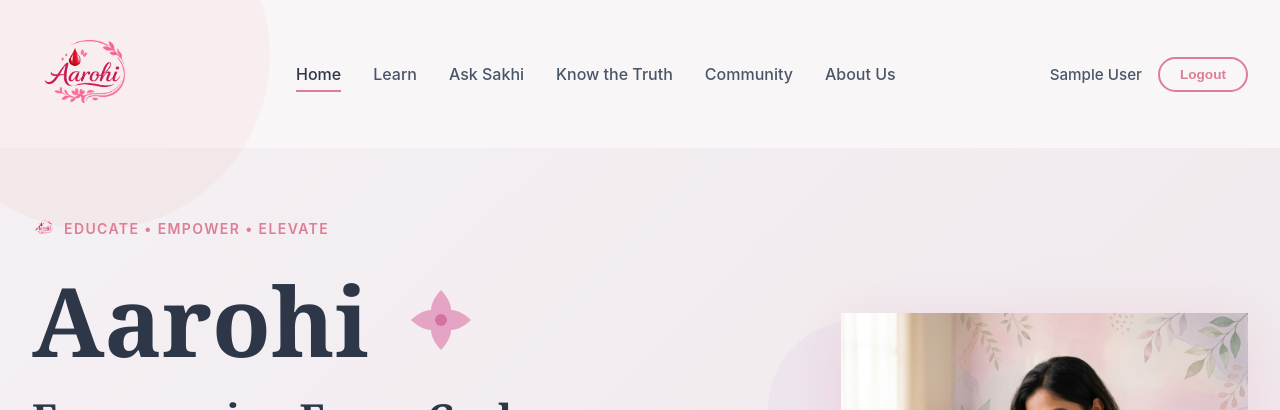
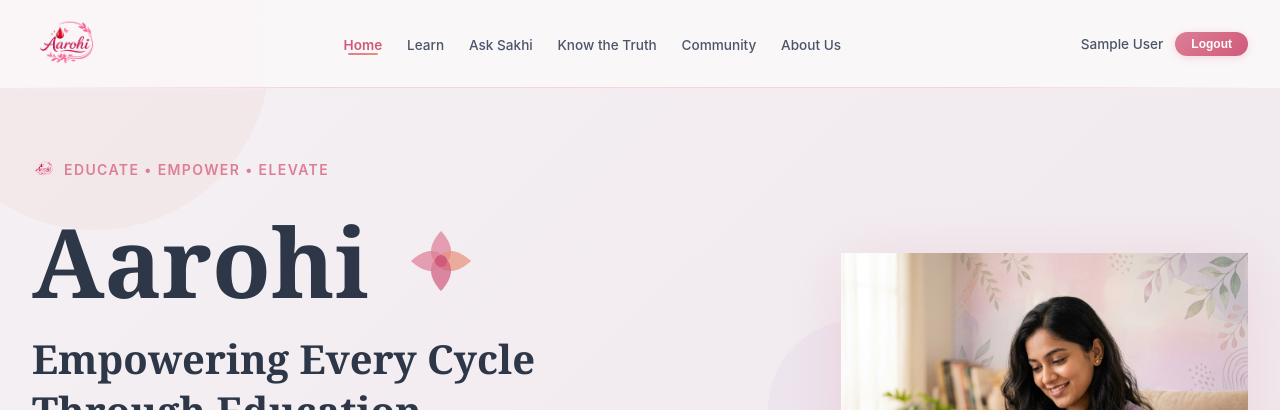
Before and after one commit to Rakshita157/Aarohi, a React (Vite) app in the folder client/: page / in a window 1280 px wide. Shown: the top 410 px of the page. Built offline with nearby package versions, Linux system fonts and the light colour scheme; no server answers; sample sign-in values are in the browser's storage; a web font is replaced by a local one.

Commit message:
improved UI

```diff
--- a/client/src/pages/Home.jsx
+++ b/client/src/pages/Home.jsx
@@ -1,10 +1,28 @@
 import { Link, useNavigate } from 'react-router-dom';
+import { useEffect, useRef } from 'react';
 import '../styles/Home.css';
 import heroImage from '../assets/hero.png';
 import { AarohiLogo, ShieldCheck, Shield, SakhiAvatar, ArrowRight } from '../components/Icons';
 
 const Home = () => {
   const navigate = useNavigate();
+  const observerRef = useRef(null);
+
+  useEffect(() => {
+    observerRef.current = new IntersectionObserver(
+      (entries) => {
+        entries.forEach(entry => {
+          if (entry.isIntersecting) {
+            entry.target.classList.add('fade-in-visible');
+          }
+        });
+      },
+      { threshold: 0.15 }
+    );
+
+    document.querySelectorAll('.fade-on-scroll').forEach(el => observerRef.current.observe(el));
+    return () => observerRef.current?.disconnect();
+  }, []);
 
   return (
     <div className="home-container">
@@ -24,11 +42,11 @@ const Home = () => {
             <h1 className="hero-title">
               Aarohi
               <svg className="title-flower" viewBox="0 0 40 40" fill="none">
-                <path d="M20 5C20 5 15 10 15 15C15 18.866 17.134 22 20 22C22.866 22 25 18.866 25 15C25 10 20 5 20 5Z" fill="#e5a4c4"/>
-                <path d="M35 20C35 20 30 15 25 15C21.134 15 18 17.134 18 20C18 22.866 21.134 25 25 25C30 25 35 20 35 20Z" fill="#e5a4c4"/>
-                <path d="M20 35C20 35 25 30 25 25C25 21.134 22.866 18 20 18C17.134 18 15 21.134 15 25C15 30 20 35 20 35Z" fill="#e5a4c4"/>
-                <path d="M5 20C5 20 10 25 15 25C18.866 25 22 22.866 22 20C22 17.134 18.866 15 15 15C10 15 5 20 5 20Z" fill="#e5a4c4"/>
-                <circle cx="20" cy="20" r="3" fill="#d4739f"/>
+                <path d="M20 5C20 5 15 10 15 15C15 18.866 17.134 22 20 22C22.866 22 25 18.866 25 15C25 10 20 5 20 5Z" fill="#dc7e96" opacity="0.7"/>
+                <path d="M35 20C35 20 30 15 25 15C21.134 15 18 17.134 18 20C18 22.866 21.134 25 25 25C30 25 35 20 35 20Z" fill="#e8917a" opacity="0.7"/>
+                <path d="M20 35C20 35 25 30 25 25C25 21.134 22.866 18 20 18C17.134 18 15 21.134 15 25C15 30 20 35 20 35Z" fill="#d05a7a" opacity="0.7"/>
+                <path d="M5 20C5 20 10 25 15 25C18.866 25 22 22.866 22 20C22 17.134 18.866 15 15 15C10 15 5 20 5 20Z" fill="#dc7e96" opacity="0.7"/>
+                <circle cx="20" cy="20" r="3" fill="#d05a7a"/>
               </svg>
             </h1>
 
@@ -140,7 +158,7 @@ const Home = () => {
       </section>
 
       {/* ── Stats Section ── */}
-      <section className="stats-section">
+      <section className="stats-section fade-on-scroll">
         <div className="stats-grid">
           <div className="stat-card">
             <span className="stat-number">40+</span>
@@ -158,7 +176,7 @@ const Home = () => {
       </section>
 
       {/* ── What We Offer ── */}
-      <section className="offer-section">
+      <section className="offer-section fade-on-scroll">
         <h2 className="section-title">What We Offer</h2>
         <p className="section-subtitle">Everything you need to understand menstrual health, all in one place.</p>
         <div className="offer-grid">
@@ -202,7 +220,7 @@ const Home = () => {
       </section>
 
       {/* ── How It Works ── */}
-      <section className="how-it-works-section">
+      <section className="how-it-works-section fade-on-scroll">
         <h2 className="section-title">How It Works</h2>
         <p className="section-subtitle">Three simple steps to start your menstrual health journey.</p>
         <div className="how-grid">
@@ -245,7 +263,7 @@ const Home = () => {
       </section>
 
       {/* ── Coming Soon ── */}
-      <section className="coming-soon-section">
+      <section className="coming-soon-section fade-on-scroll">
         <div className="coming-soon-content">
           <div className="coming-soon-badge">Coming Soon</div>
           <h2 className="coming-soon-title">Video Lessons Are on the Way</h2>
@@ -278,7 +296,7 @@ const Home = () => {
       </section>
 
       {/* ── Final CTA ── */}
-      <section className="cta-section">
+      <section className="cta-section fade-on-scroll">
         <div className="cta-content">
           <h2 className="cta-title">Ready to Start Your Journey?</h2>
           <p className="cta-text">
--- a/client/src/pages/Learn.jsx
+++ b/client/src/pages/Learn.jsx
@@ -76,6 +76,9 @@ const Learn = () => {
 
   return (
     <div className="learn-page">
+      <div className="learn-deco learn-deco-1" />
+      <div className="learn-deco learn-deco-2" />
+      <div className="learn-deco learn-deco-3" />
       {/* Decorative floating elements */}
       <div className="learn-deco learn-deco-1" />
       <div className="learn-deco learn-deco-2" />
--- a/client/src/pages/Resources.jsx
+++ b/client/src/pages/Resources.jsx
@@ -149,6 +149,9 @@ const Resources = () => {
 
   return (
     <div className="resources-container">
+      <div className="resources-deco resources-deco-1" />
+      <div className="resources-deco resources-deco-2" />
+      <div className="resources-deco resources-deco-3" />
       {/* Decorative floating elements */}
       <div className="resources-deco resources-deco-1" />
       <div className="resources-deco resources-deco-2" />
--- a/client/src/styles/Home.css
+++ b/client/src/styles/Home.css
@@ -399,6 +399,18 @@
   }
 }
 
+/* ── Scroll Animations ── */
+.fade-on-scroll {
+  opacity: 0;
+  transform: translateY(30px);
+  transition: opacity 0.7s ease-out, transform 0.7s ease-out;
+}
+
+.fade-in-visible {
+  opacity: 1;
+  transform: translateY(0);
+}
+
 /* ── Stats Section ── */
 .stats-section {
   max-width: 1280px;
@@ -484,6 +496,24 @@
   display: flex;
   flex-direction: column;
   gap: 1rem;
+  position: relative;
+  overflow: hidden;
+}
+
+.offer-card::before {
+  content: '';
+  position: absolute;
+  top: 0;
+  left: 0;
+  right: 0;
+  height: 4px;
+  background: linear-gradient(90deg, #dc7e96, #e8917a);
+  opacity: 0;
+  transition: opacity 0.3s ease;
+}
+
+.offer-card:hover::before {
+  opacity: 1;
 }
 
 .offer-card:hover {
@@ -622,12 +652,12 @@
 }
 
 .cta-content {
-  background: linear-gradient(135deg, #fdf8fa 0%, #f5edf1 100%);
+  background: linear-gradient(135deg, #fdf4f8 0%, #f0e2ea 50%, #f5edf1 100%);
   border-radius: 28px;
   padding: 4rem 3rem;
   text-align: center;
-  border: 1px solid rgba(220, 126, 150, 0.15);
-  box-shadow: 0 4px 16px rgba(220, 126, 150, 0.06);
+  border: 1px solid rgba(220, 126, 150, 0.2);
+  box-shadow: 0 8px 24px rgba(220, 126, 150, 0.1);
 }
 
 /* ── Coming Soon ── */
--- a/client/src/styles/Navbar.css
+++ b/client/src/styles/Navbar.css
@@ -1,8 +1,23 @@
 /* Navbar Styles */
 .navbar {
-  background-color: #f9f6f8;
-  padding: 1.2rem 0;
-  box-shadow: 0 2px 8px rgba(0, 0, 0, 0.05);
+  background: rgba(249, 246, 248, 0.85);
+  backdrop-filter: blur(12px);
+  -webkit-backdrop-filter: blur(12px);
+  padding: 0.5rem 0;
+  position: relative;
+  z-index: 100;
+  border-bottom: 1px solid rgba(220, 126, 150, 0.1);
+}
+
+.navbar::after {
+  content: '';
+  position: absolute;
+  bottom: 0;
+  left: 0;
+  right: 0;
+  height: 1px;
+  background: linear-gradient(90deg, transparent, #dc7e96, #e8917a, #dc7e96, transparent);
+  opacity: 0.3;
 }
 
 .nav-content {
@@ -17,17 +32,22 @@
 .logo {
   display: flex;
   align-items: center;
-  gap: 0.75rem;
 }
 
 .logo-icon {
-  width: 110px;
+  width: 72px;
   height: auto;
+  transition: transform 0.3s ease;
+  display: block;
+}
+
+.logo:hover .logo-icon {
+  transform: scale(1.05);
 }
 
 .nav-links {
   display: flex;
-  gap: 2rem;
+  gap: 0.15rem;
   list-style: none;
   margin: 0;
   padding: 0;
@@ -36,64 +56,84 @@
 .nav-link {
   text-decoration: none;
   color: #4a5568;
-  font-size: 1rem;
+  font-size: 0.85rem;
   font-weight: 500;
-  padding: 0.5rem 0;
-  transition: color 0.3s ease;
+  padding: 0.3rem 0.7rem;
+  border-radius: 6px;
+  transition: all 0.25s ease;
   position: relative;
 }
 
-.nav-link.active {
-  color: #2d3748;
+.nav-link::before {
+  content: '';
+  position: absolute;
+  bottom: 3px;
+  left: 50%;
+  right: 50%;
+  height: 2px;
+  background: linear-gradient(90deg, #dc7e96, #e8917a);
+  border-radius: 2px;
+  transition: all 0.3s ease;
+  opacity: 0;
 }
 
-.nav-link.active::after {
-  content: '';
-  position: absolute;
-  bottom: 0;
-  left: 0;
-  right: 0;
-  height: 2px;
-  background-color: #dc7e96;
+.nav-link:hover::before,
+.nav-link.active::before {
+  left: 30%;
+  right: 30%;
+  opacity: 1;
+}
+
+.nav-link.active::before {
+  left: 25%;
+  right: 25%;
+}
+
+.nav-link.active {
+  color: #d05a7a;
+  font-weight: 600;
 }
 
 .nav-link:hover {
   color: #dc7e96;
+  background: rgba(220, 126, 150, 0.06);
 }
 
 .login-btn {
-  padding: 0.65rem 2rem;
-  border: 2px solid #dc7e96;
+  padding: 0.38rem 1.25rem;
+  border: none;
   border-radius: 50px;
-  background-color: transparent;
-  color: #dc7e96;
-  font-size: 1rem;
+  background: linear-gradient(135deg, #dc7e96, #d05a7a);
+  color: white;
+  font-size: 0.8rem;
   font-weight: 600;
   cursor: pointer;
   text-decoration: none;
   transition: all 0.3s ease;
+  box-shadow: 0 2px 8px rgba(208, 90, 122, 0.2);
 }
 
 .login-btn:hover {
-  background-color: #dc7e96;
-  color: white;
+  background: linear-gradient(135deg, #d05a7a, #b84d6a);
+  transform: translateY(-1px);
+  box-shadow: 0 4px 12px rgba(208, 90, 122, 0.3);
 }
 
 .nav-user {
   display: flex;
   align-items: center;
-  gap: 1rem;
+  gap: 0.75rem;
 }
 
 .nav-user-name {
-  font-size: 0.95rem;
+  font-size: 0.85rem;
   font-weight: 500;
   color: #4a5568;
 }
 
 .nav-user .login-btn {
-  padding: 0.5rem 1.25rem;
-  font-size: 0.85rem;
+  padding: 0.3rem 1rem;
+  font-size: 0.75rem;
 }
 
 /* Responsive Design */
@@ -107,11 +147,11 @@
   }
 
   .logo-icon {
-    width: 90px;
+    width: 65px;
   }
 
   .login-btn {
-    padding: 0.5rem 1.5rem;
-    font-size: 0.9rem;
+    padding: 0.3rem 1rem;
+    font-size: 0.75rem;
   }
 }
--- a/client/src/styles/Resources.css
+++ b/client/src/styles/Resources.css
@@ -2,6 +2,40 @@
 .resources-container {
   min-height: 100vh;
   background: linear-gradient(135deg, #f5f0f3 0%, #e8dfe5 100%);
+  position: relative;
+  overflow-x: hidden;
+}
+
+.resources-deco {
+  position: fixed;
+  border-radius: 50%;
+  opacity: 0.07;
+  pointer-events: none;
+  z-index: 0;
+}
+
+.resources-deco-1 {
+  width: 350px;
+  height: 350px;
+  background: #e8917a;
+  top: -120px;
+  left: -80px;
+}
+
+.resources-deco-2 {
+  width: 250px;
+  height: 250px;
+  background: #d4a853;
+  bottom: 10%;
+  right: -60px;
+}
+
+.resources-deco-3 {
+  width: 180px;
+  height: 180px;
+  background: #b794d4;
+  top: 40%;
+  left: 60%;
 }
 
 .resources-content {
```
Also changed, not shown: client/src/pages/About.jsx (+30 -12 lines), client/src/styles/About.css (+71 -16 lines).
